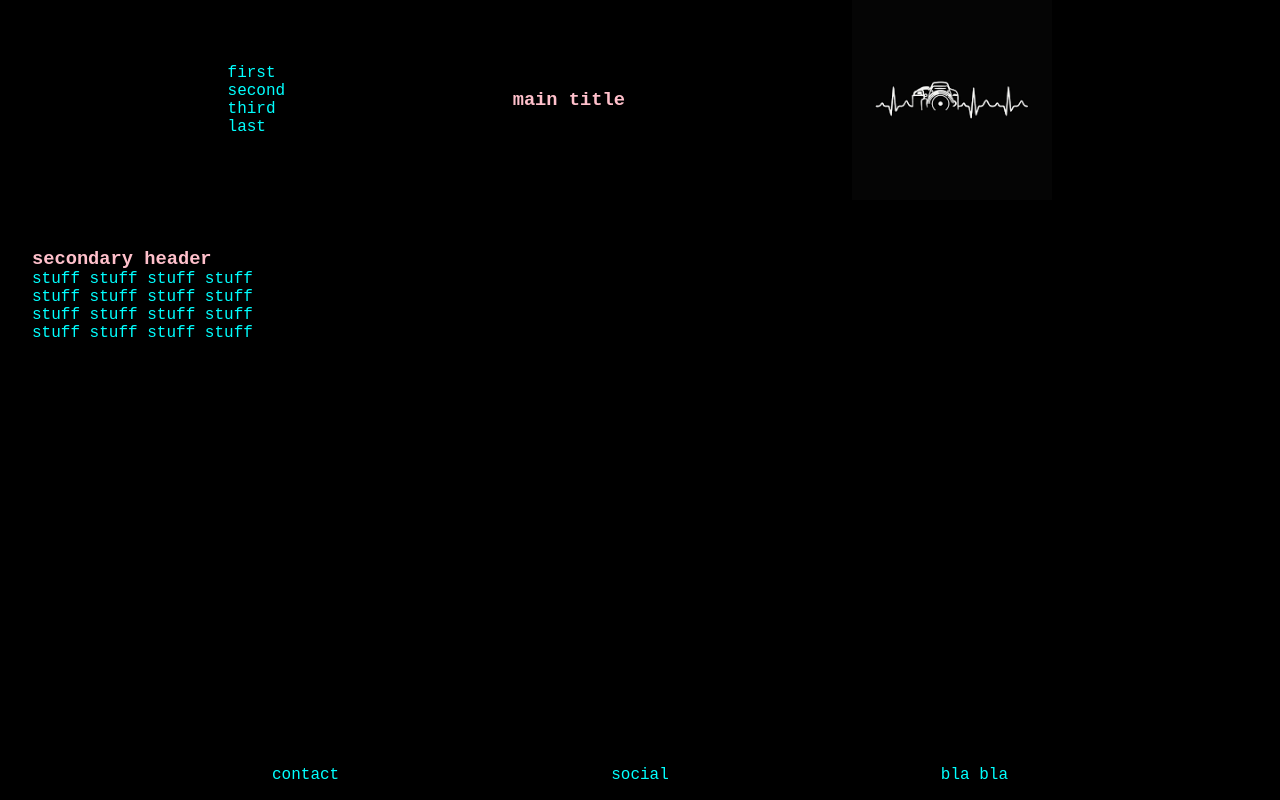
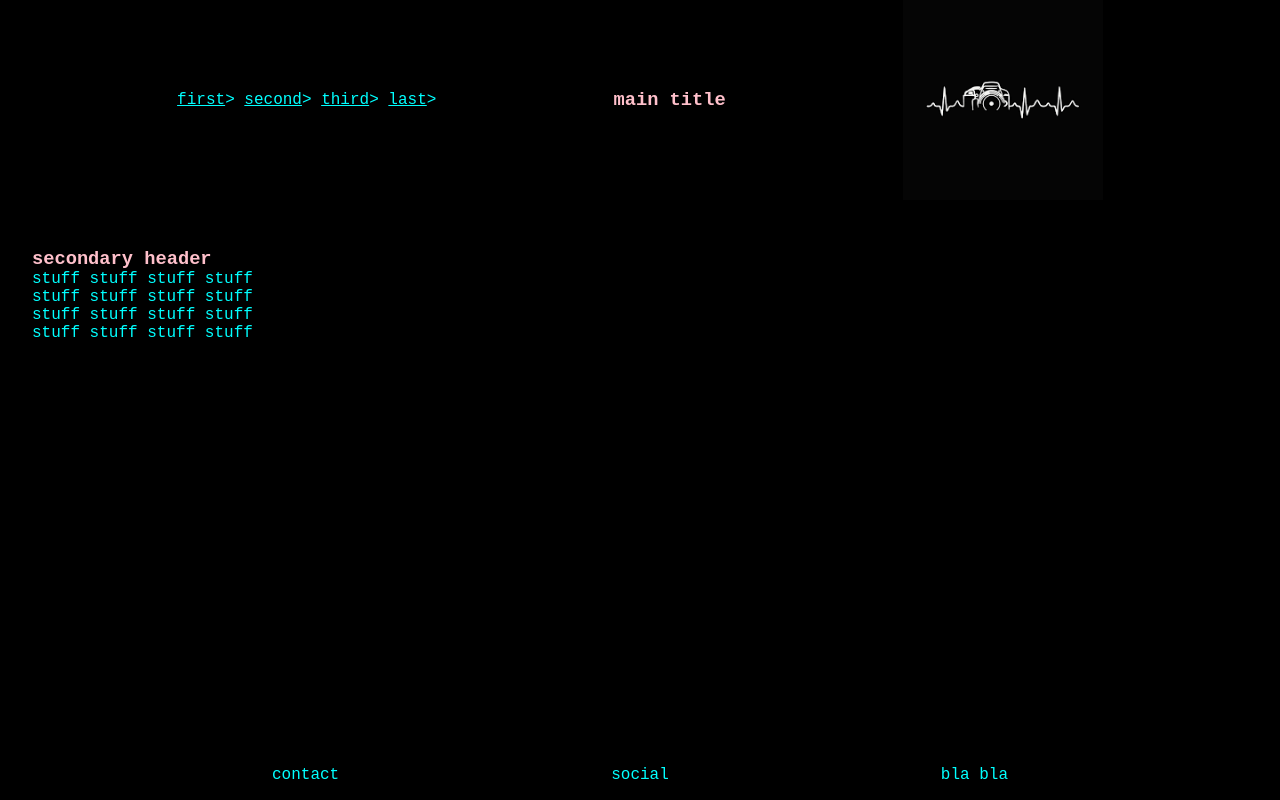
Before and after one commit to matymcleod/level-1, a website: page index.html in a window 1280 px wide. Drawn offline with Linux system fonts and the light colour scheme.

Commit message:
changing <ul> to <div> with <a> as children

```diff
--- a/index.html
+++ b/index.html
@@ -14,15 +14,16 @@
   </head>
   <body>
     <div class="header">
-      <ul class="nav">
-        <li class="first">first</li>
-        <li class="second">second</li>
-        <li class="third">third</li>
-        <li class="last">last</li>
-      </ul>
+      <div class="nav">
+        <a href="#">first</a>>
+        <a href="#">second</a>>
+        <a href="#">third</a>>
+        <a href="#">last</a>>
+      </div>
       <h3 id="title">main title</h3>
       <img src="logos/camera3.png" alt="camera" width="200" height="200" id="logo">
     </div>
+
     <div class="details">
       <h3>secondary header</h3>
       <p>stuff stuff stuff stuff </p>
@@ -30,6 +31,7 @@
       <p>stuff stuff stuff stuff </p>
       <p>stuff stuff stuff stuff </p>
     </div>
+
     <footer class="footer">
       <div id="contact">contact</div>
       <div id="social">social</div>
```
